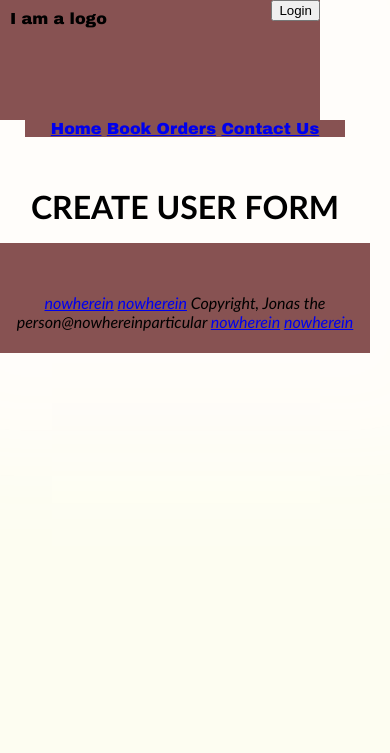
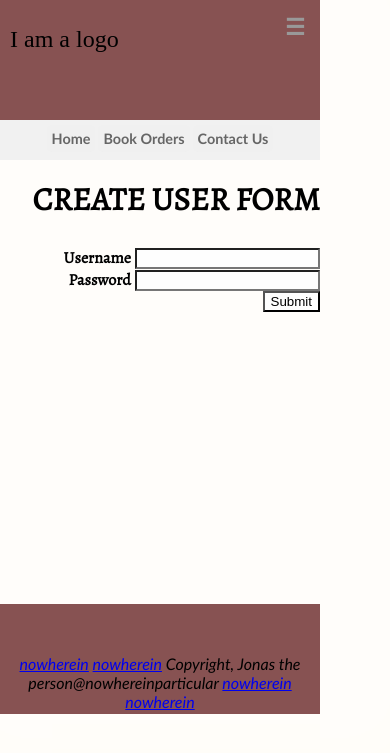
Before and after one commit to ser4ph1/DECO3800-BRJ, a PHP site: page /createUser.html in a window 390 px wide. Shown: the top 753 px of the page. Run offline with PHP 8.4, Linux system fonts and the light colour scheme; some libraries are stand-ins or nearby versions.

Commit message:
styling and indenting css stuff.

```diff
--- a/createUser.html
+++ b/createUser.html
@@ -6,6 +6,9 @@
 		<meta charset="utf-8">
 		<script src="https://code.jquery.com/jquery-1.12.4.js"></script>
 		<script src="https://code.jquery.com/ui/1.12.1/jquery-ui.js"></script>
+		<script src="js/jquery.min.js" type="application/javascript"></script>
+		<script src="js/javascript_menu.js" type="application/javascript"></script>
+		<link href="https://fonts.googleapis.com/css?family=Alegreya" rel="stylesheet">
 	</head>
 
 	<body>
@@ -14,24 +17,35 @@
 		<header>
 			<nav>
 				<form id="login" action="login.html">
-					<input type="submit" id="loginButton" value="Login"/>
+					<input type="submit" id="loginButton" style="display:none;" value="Login"/>
+
 				</form>
+				<form id="createUser" action="createUser.html">
+					<input type="submit" id="createUserButton" style="display:none;" value="Create User"/>
+				</form>
+				<button id="logout" style="display:none;">Logout</button>
 
 				<p id="logo">I am a logo</p>
+				<button class="hamburger">&#9776;</button>
+				<button class="cross">&#735;</button>
 			</nav>
 
 		</header>
 
-		<nav id="button_bar">
-			<p>
+		<div class="menu" >
+			<ul>
 				<a href="index.html" >Home</a>
 				<a href="orders.html" >Book Orders</a>
 				<a href="contact.html" >Contact Us</a>
-			</p>
-		</nav>
+				<form id="login" action="login.html">
+					<input type="submit" id="loginButton" style="display:none;" value="Login"/>
+				</form>
+			</ul>
+		</div>
 
+    <article id="content">
+		<form id="login-form">
 		<h1>CREATE USER FORM</h1>
-    <form id="login-form">
 			<div class="form-group">
 				<label for="usernamesignup">Username</label>
 				<input id="usernamesignup" class="form-control" type="text" name="usernamesignup">
@@ -42,6 +56,11 @@
 			</div>
 			<input type="submit" class="btn">
 		</form>
+	</article>
+	<div id="clearfix">
+	</div>
+	<article id="recommended">
+	</article>
 
 
 		<footer>
--- a/css/style.css
+++ b/css/style.css
@@ -44,6 +44,44 @@ body {
 
 
 }
+
+h1 {
+	font-family:Alegreya, Arial Black;
+	font-size:2em;
+
+}
+
+h2 {
+	font-family:Alegreya, Arial Black;
+	font-size:2em;
+
+}
+
+h3 {
+	font-family:Alegreya, Arial Black;
+	font-size:2em;
+
+}
+
+h4 {
+	font-family:Alegreya, Arial Black;
+	font-size:2em;
+
+}
+
+label {
+	font-family:Alegreya, Arial Black;
+	font-weight:bold;
+
+}
+
+
+
+
+
+
+
+
 
 
 
@@ -206,6 +244,29 @@ footer {
 	overflow:hidden;
 
 }
+@media only screen and (max-width: 620px) {
+	footer {
+		background:#875252;
+		position:absolute;
+		left:0;
+		bottom:0px;
+		height:10px;
+		width:320;
+
+
+		text-align:center;
+		font-family:Calibri;
+		padding-top:50px;
+		padding-bottom:50px;
+
+		overflow:hidden;
+
+	}
+}
+
+
+
+
 addresss {
 	margin-bottom:1px;
 }
@@ -230,14 +291,45 @@ form p {
 	height:100%;
 	width:75%;
 }
+#login-form {
+	margin:auto;
+	width:320px ;
 
+}
+.form-group {
+	margin-left:0px;
+	text-align:right;
+}
+#login-form input {
+	background:#fefefe;
+}
+@media only screen and (max-width: 620px) {
+	#login-form {
+	position:absolute;
+	left:0;
+	top:100px;
+	height:500px;
+	width:320px;
+	text-align:right;
+	padding-top:50px;
+	padding-bottom:50px;
+
+	overflow:hidden;
+
+	}
+	.form-group {
+		padding-left:-40px;
+		text-align:right;
+	}
+}
 fieldset {
 	border:5px solid;
 	height:100%;
 }
 
 p {
-	font-family:Arial black;
+	font-family:Helvetica Arial black;
+	font-size:1.5em;
 }
 
 a {
--- a/index.html
+++ b/index.html
@@ -6,6 +6,7 @@
 		<meta charset="utf-8">
 		<script src="js/jquery.min.js" type="application/javascript"></script>
 		<script src="js/javascript_menu.js" type="application/javascript"></script>
+		<link href="https://fonts.googleapis.com/css?family=Alegreya" rel="stylesheet">
 
 
 
@@ -62,6 +63,7 @@
 			<p>Alice was beginning to get very tired of sitting by her sister on the bank, and of having nothing to do: once or twice she had peeped into the book her sister was reading, but it had no pictures or conversations in it, 'and what is the use of a book,' thought Alice 'without pictures or conversation?' something</p>
 
 			<p>Alice was beginning to get very tired of sitting by her sisdsdsdsdsdster on the bank, and of having nothing to do: once or twice she had peeped into the book her sister was reading, but it had no pictures or conversations in it, 'and what is the use of a book,' thought Alice 'without pictures or conversation?'</p>
+
 		</article>
 		<div class="clearfix">
 		</div>
```
Also changed, not shown: other parts of css/style.css (+43 -0 lines), contact.html (+12 -4 lines), login.html (+19 -5 lines), orders.html (+14 -6 lines). Lines whose indentation alone changed are shown as unchanged.
